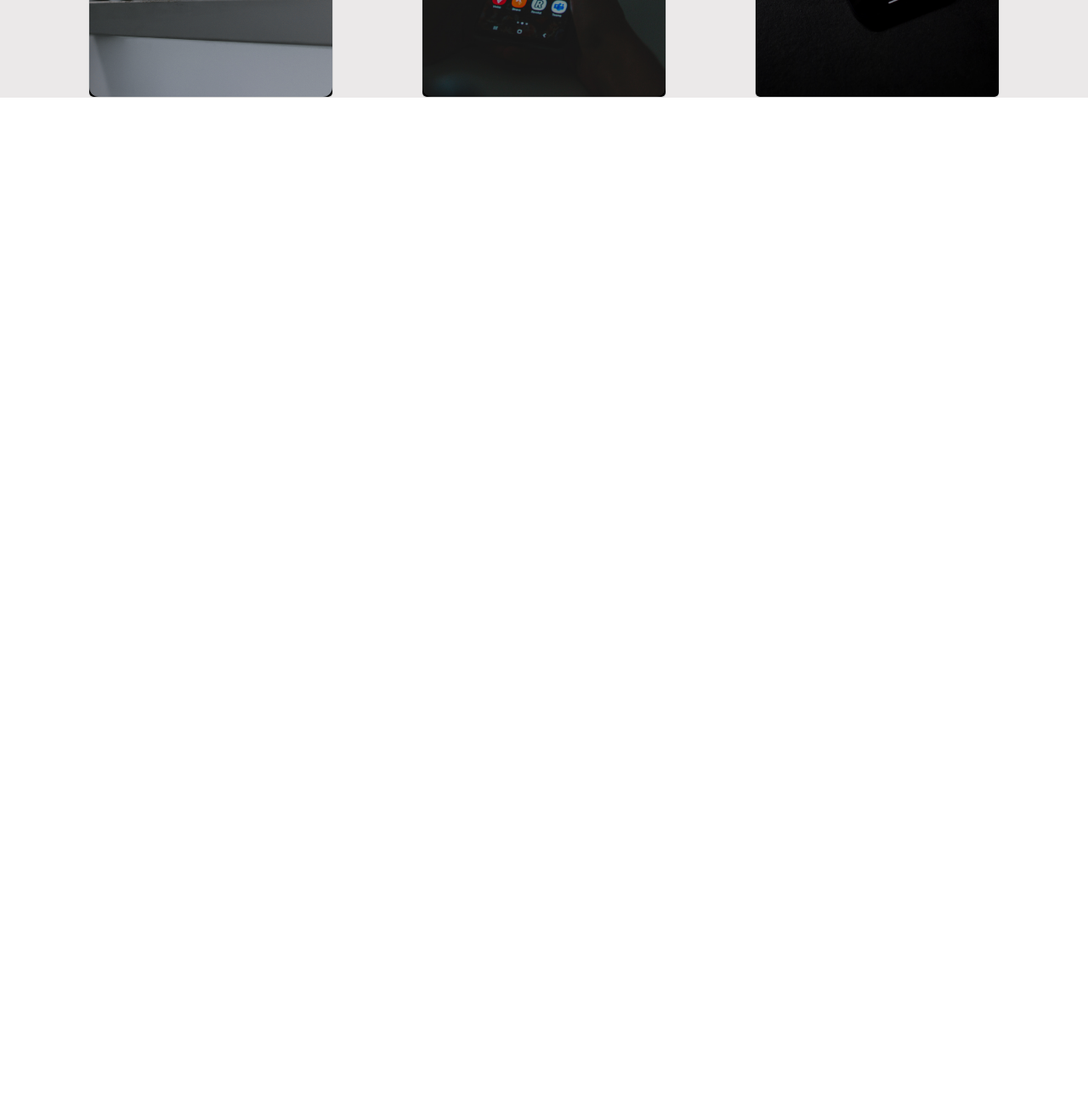
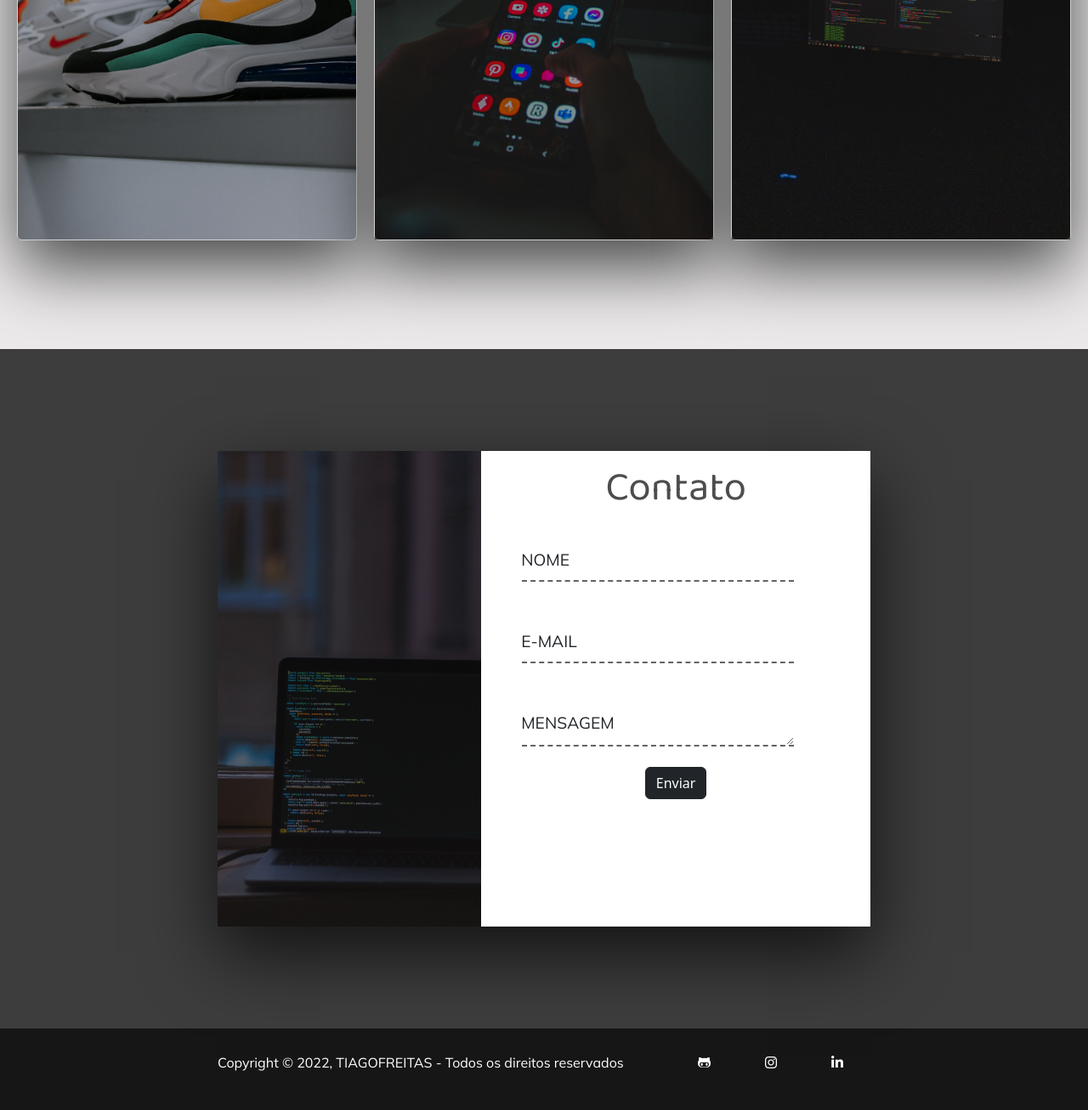
Before and after one commit to 93232983Tiago/projetowebsite, a plain HTML site: page index.html in a window 1280 px wide. Shown: the part 2124-3431 px from the top of the page at 85% size. Before the commit the page ends 2239 px from the top, so only its background shows below. Drawn offline with nearby package versions, Linux system fonts and the light colour scheme.

Commit message:
rodapé :round_pushpin: links :round_pushpin:

```diff
--- a/index.html
+++ b/index.html
@@ -31,7 +31,7 @@
                 <div class="img-wrapper">
                     <img src="/img/background3.jpg">
                 </div>
-                <div class="banner">
+                <div class="banner" id="home">
                     <h1>Developer Full Stack</h1>
                     <p>Tiago Freitas</p>
                     <button>Clique aqui para saber mais</button>
@@ -41,10 +41,10 @@
             <aside class="sidebar">
                 <nav>
                     <ul class="menu">
-                        <li class="menu-item"><a href="" class="menu-link">Home</a></li>
-                        <li class="menu-item"><a href="" class="menu-link">Conhecimentos</a></li>
-                        <li class="menu-item"><a href="" class="menu-link">Projetos</a></li>
-                        <li class="menu-item"><a href="" class="menu-link">Contato</a></li>
+                        <li class="menu-item"><a href="#home" class="menu-link">Home</a></li>
+                        <li class="menu-item"><a href="#conhecimentos" class="menu-link">Conhecimentos</a></li>
+                        <li class="menu-item"><a href="#sessaoprojetos" class="menu-link">Projetos</a></li>
+                        <li class="menu-item"><a href="#contact" class="menu-link">Contato</a></li>
                     </ul>
                 </nav>
                 <div class="social-midia">
@@ -54,7 +54,7 @@
                 </div>
             </aside>
 
-            <section class="sessao-conhecimentos">
+            <section class="sessao-conhecimentos" id="conhecimentos">
                 <div class="sessao-header">
                     <h1>Conhecimentos</h1>
                 </div>
@@ -119,7 +119,7 @@
                 </div>
             </section>
 
-            <section class="sessao-projeto">
+            <section class="sessao-projeto" id="sessaoprojetos">
                 <div class="sessao-header">
                     <h1>Projetos</h1>
                 </div>
@@ -148,7 +148,7 @@
                     </div>
                     <div class="card">
                         <div class="card-img">
-                            <img src="/img/calculadorapy.jpg" alt="">
+                            <img src="/img/calculadorapython.jpg" alt="">
                         </div>
                         <div class="info-card">
                             <h2>Calculadora em python</h2>
@@ -159,7 +159,43 @@
                     </div>
                 </div>
             </section>
-
+            <section class="sessao-contact" id="contact">
+                <div class="contato-wrapper">
+                    <div class="contato-left"></div>
+                    <div class="contato-right">
+                        <h1>Contato</h1>
+                        <form>
+                            <div class="input-group">
+                                <input type="text" class="field" id="nome">
+                                <label for="nome" class="field-label">Nome</label>
+                            </div>
+                            <div class="input-group">
+                                <input type="text" class="field" id="email">
+                                <label for="email" class="field-label">E-mail</label>
+                            </div>
+                            <div class="input-group">
+                                <textarea class="field" id="mensagem"></textarea>
+                                <label for="mensagem" class="field-label">Mensagem</label>
+                            </div>
+                            <button type="button" class="btn btn-dark">Enviar</button>
+                        </form>
+                    </div>
+                </div>
+            </section>
+            <footer>
+                <div class="footer-content">
+                    <p>
+                        Copyright &copy; 2022, TIAGOFREITAS - Todos os direitos reservados
+                    </p>
+                    <div class="social-list">
+                        <ul>
+                            <li><a href="https://github.com/93232983Tiago"><i class="fa-brands fa-github-alt"></i></a></li>
+                            <li><a href="https://www.instagram.com/tiago_skrtt/"><i class="fa-brands fa-instagram"></i></a></li>
+                            <li><a href="https://www.linkedin.com/in/tiago-freitas-77044922a/"><i class="fa-brands fa-linkedin-in"></i></a></li>
+                        </ul>
+                    </div>
+                </div>
+            </footer>
         </div>
     </body>
     <script src="script.js"></script>
--- a/style.css
+++ b/style.css
@@ -321,18 +321,19 @@ header{
 .projetos{
     display: flex;
     justify-content: space-evenly;
+    padding-bottom: 10%
 }
 
 .card{
-    width: 18rem;
-    height: 25rem;
+    width: 25rem;
+    height: 30rem;
     position: relative;
+    box-shadow: 0 2rem 5rem rgba(0, 0, 0,0.7);
 }
 
 .card-img{
     width: 100%;
     height: 100%;
-    border-radius: .7rem;
     background-color: #000000;
 }
 
@@ -340,7 +341,6 @@ header{
     object-fit: cover;
     width: 100%;
     height: 100%;
-    border-radius: .7rem;
     opacity: .7;
     transition: opacity 1.5s;
 }
@@ -380,3 +380,105 @@ header{
 .card:hover .card-img img{
     opacity: 0.3;
 }
+
+.sessao-contact{
+    width: 100%;
+    height: 100vh;
+    background-color: #3d3d3d;
+    display: flex;
+    align-items: center;
+    justify-content: center;
+}
+.contato-wrapper{
+    width: 60%;
+    height: 35rem;
+    display: flex;
+    box-shadow: 0 2rem 5rem rgba(0, 0, 0,0.7);
+}
+.contato-left{
+    width: 45%;
+    background: linear-gradient(rgba(15,15,15, 0.6),rgba(22, 22, 22, 0.614)), url(/img/contato-right.jpg);
+    background-size: cover;
+}
+.contato-right{
+    width: 65%;
+    background-color: #ffffff;
+    padding: 1rem 3rem 3rem 3rem;
+}
+.sessao-contact h1{
+    width: 100%;
+    font-family: var(--font-primary);
+    color: rgba(28, 28, 28, 0.784);
+    font-size: 3rem;
+    font-weight: lighter;
+    text-align: center;
+}
+.sessao-contact form{
+    width: 100%;
+    display: flex;
+    flex-direction: column;
+    align-items: center;
+}
+.input-group{
+    position: relative;
+}
+.field{
+    background: transparent;
+    border: none;
+    width: 20rem;
+    font-size: var(--font-secundary);
+    font-size: 1.5rem;
+    border-bottom: 2px dashed #636363;
+    height: 3rem;
+    outline: none;
+    margin: 1.5rem 0;
+}
+.input-group textarea{
+    padding-top: 3rem;
+    max-width: 25rem;
+    max-height: 7rem;
+}
+.field-label{
+    position: absolute;
+    left: 0;
+    top: 2rem;
+    font-size: 1.2rem;
+    font-family: var(--font-secundary);
+    text-transform: uppercase;
+    transition: all 0.3s;
+}
+.field:focus ~ label{
+    top: 0;
+    font-size: 1rem;
+}
+.field:focus{
+    border-bottom: 1px solid;
+}
+
+
+footer{
+    width: 100%;
+    height: 6rem;
+    background-color: #000000e9;
+    display: flex;
+    justify-content: center;
+    align-items: center;
+}
+.footer-content{
+    width: 60%;
+    display: flex;
+    justify-content: space-between;
+}
+.footer-content p{
+    font-family: var(--font-secundary);
+    font-size: medium;
+    color: #ffffff;
+}
+.social-list a{
+    margin: 0 2rem;
+    color: #ffffff;
+    font-size: 1.2;
+}
+.social-list ul{
+    display: flex;
+}
```
